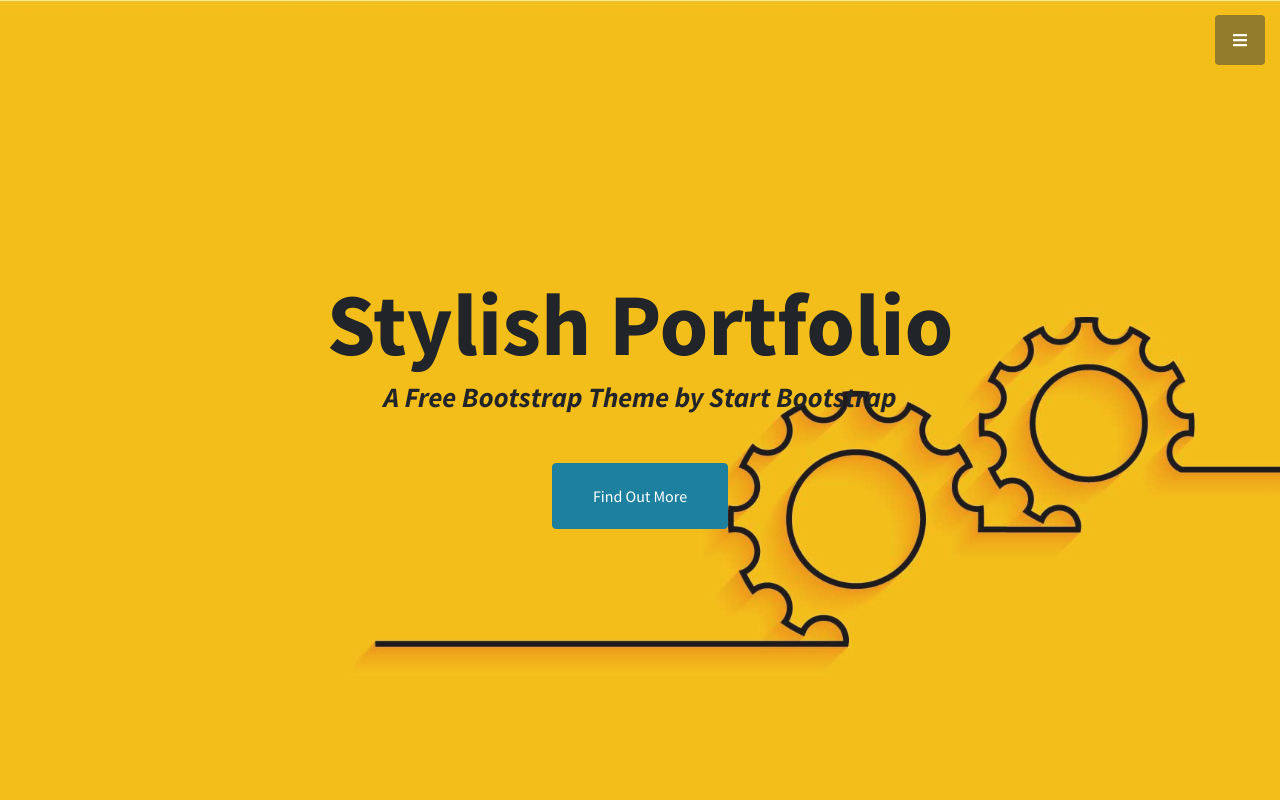
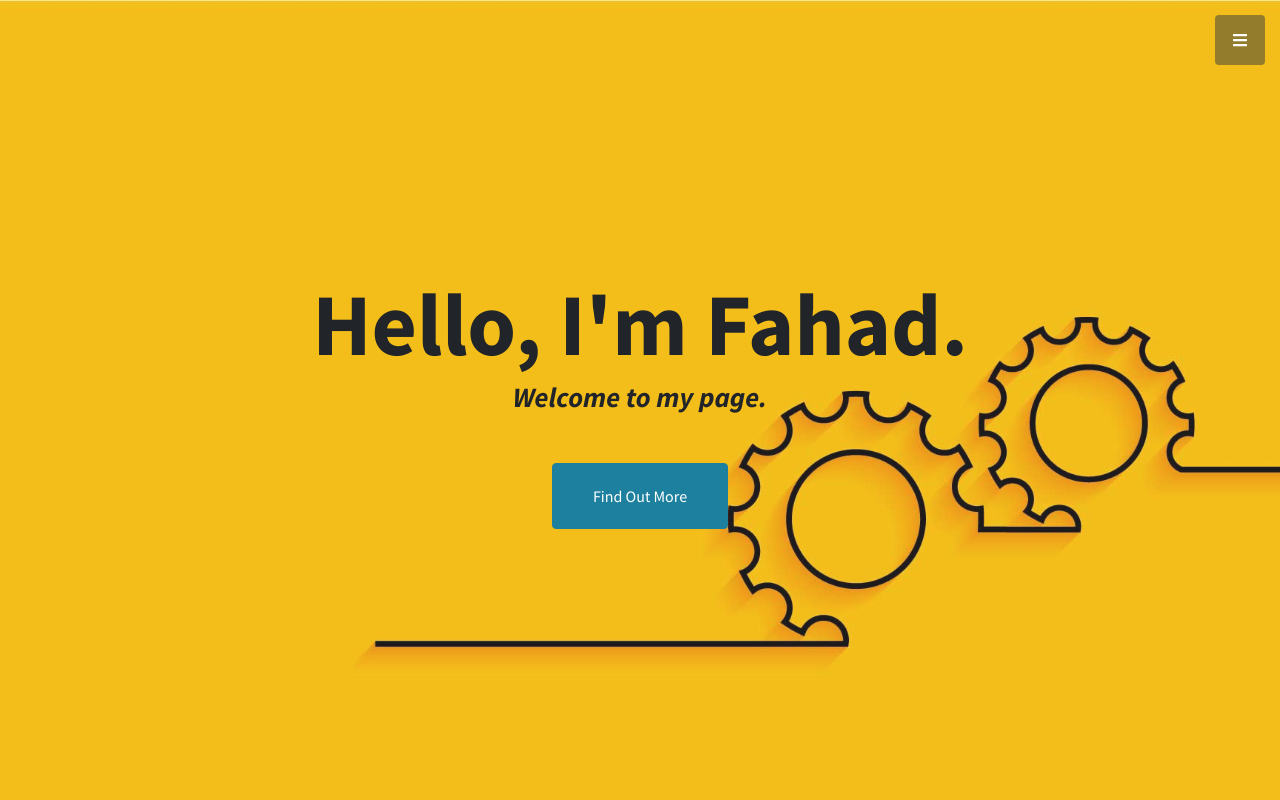
Before and after one commit to fahadshihab/fahadshihab.github.io, a plain HTML site: page index.html in a window 1280 px wide. Shown: the top 800 px of the page. Drawn offline with nearby package versions, Linux system fonts and the light colour scheme.

Commit message:
"titlechange"

```diff
--- a/index.html
+++ b/index.html
@@ -5,7 +5,7 @@
         <meta name="viewport" content="width=device-width, initial-scale=1, shrink-to-fit=no" />
         <meta name="description" content="" />
         <meta name="author" content="" />
-        <title>Stylish Portfolio - Start Bootstrap Template</title>
+        <title>Fahad Shihab</title>
         <!-- Favicon-->
         <link rel="icon" type="image/x-icon" href="assets/favicon.ico" />
         <!-- Font Awesome icons (free version)-->
@@ -33,8 +33,8 @@
         <!-- Header-->
         <header class="masthead d-flex align-items-center">
             <div class="container px-4 px-lg-5 text-center">
-                <h1 class="mb-1">Stylish Portfolio</h1>
-                <h3 class="mb-5"><em>A Free Bootstrap Theme by Start Bootstrap</em></h3>
+                <h1 class="mb-1">Hello, I'm Fahad.</h1>
+                <h3 class="mb-5"><em>Welcome to my page.</em></h3>
                 <a class="btn btn-primary btn-xl" href="#about">Find Out More</a>
             </div>
         </header>
```
